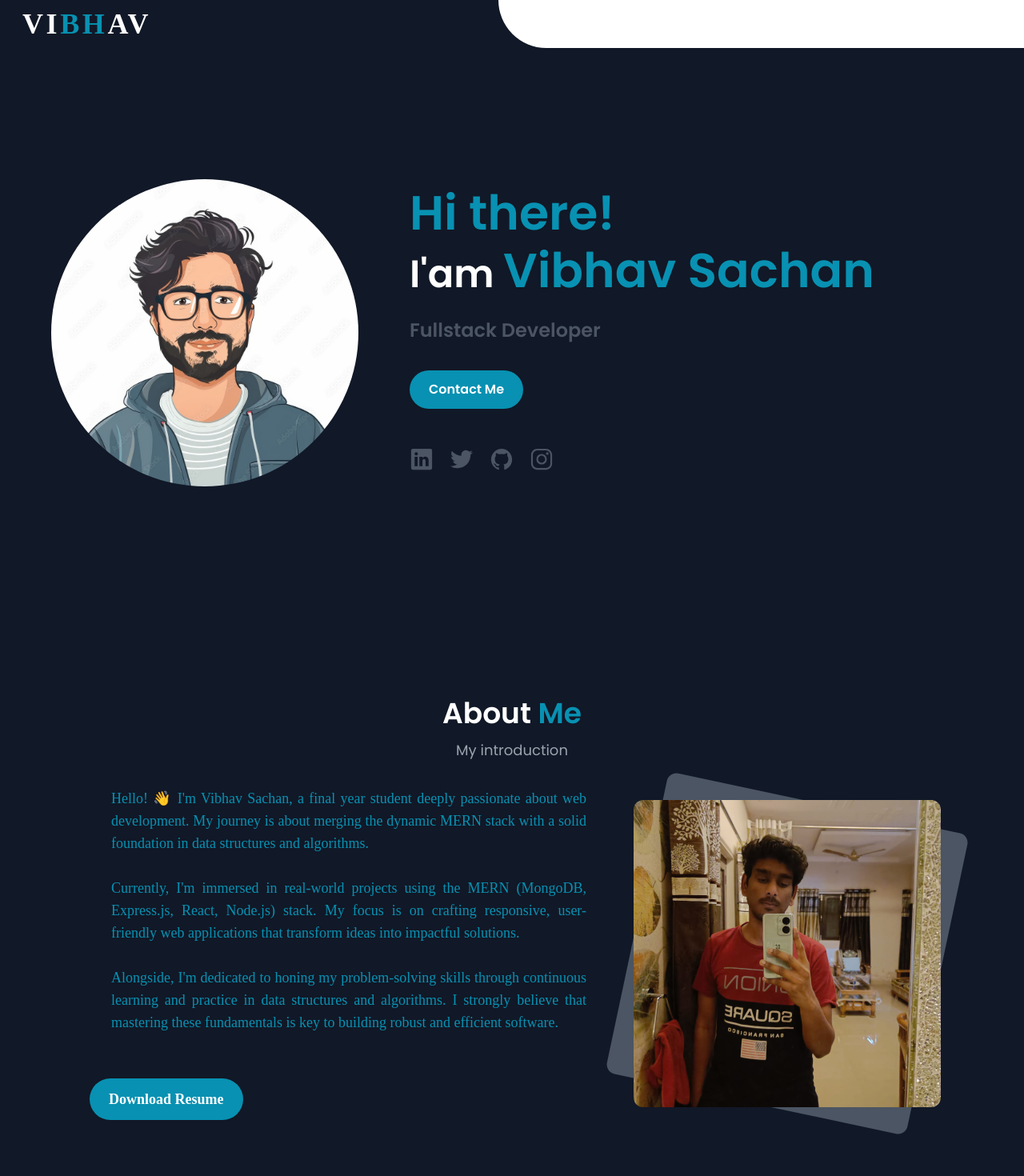
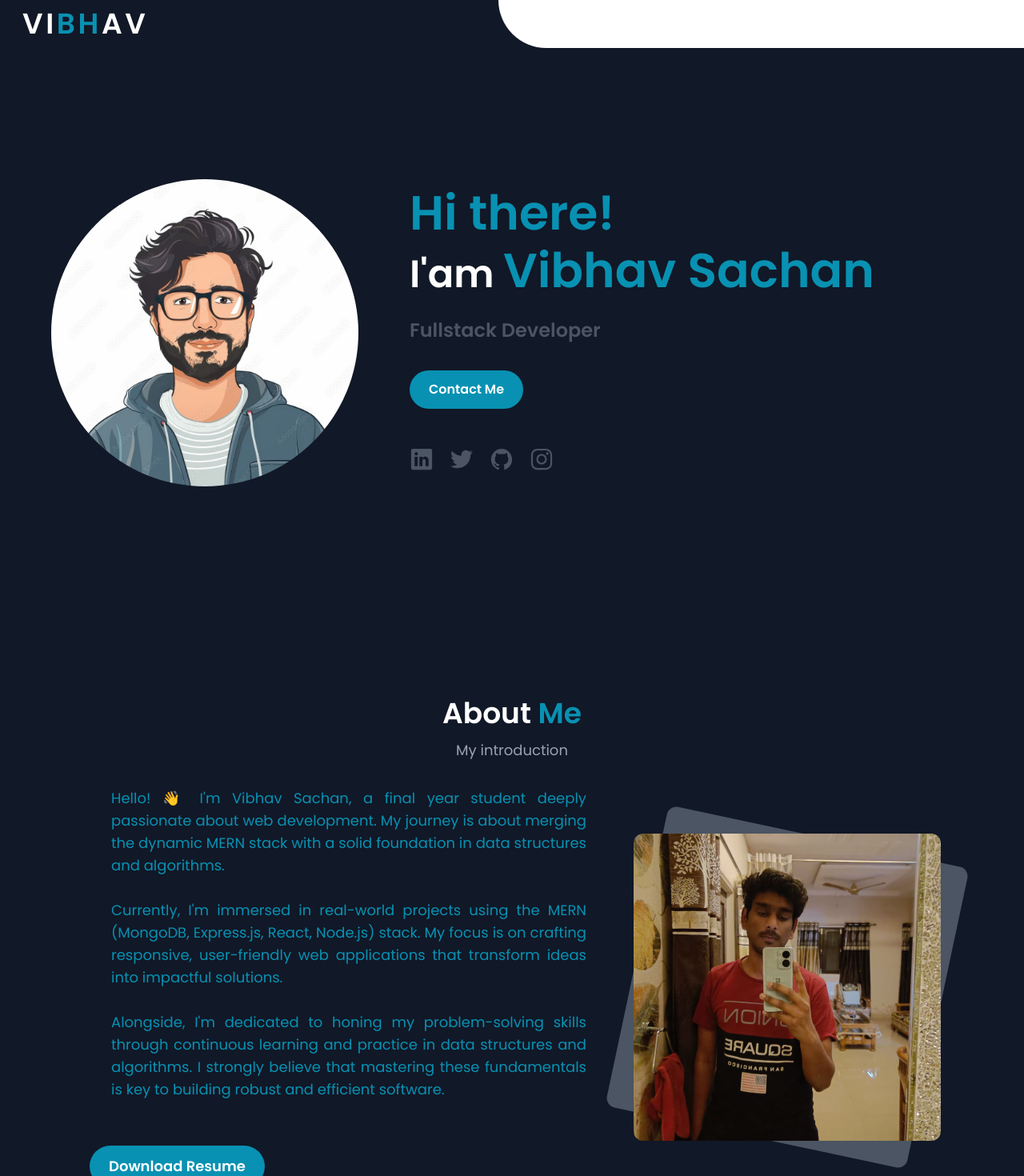
Before and after one commit to VibhavSachan46/react_portfolio-main, a React (Vite) app: page / in a window 1280 px wide. Shown: the top 1470 px of the page at 80% size. Built offline with nearby package versions, Linux system fonts and the light colour scheme.

Commit message:
font adjustment 2

```diff
--- a/src/components/About.jsx
+++ b/src/components/About.jsx
@@ -10,7 +10,7 @@ const About = () => {
         </h3>
         <p className="text-gray-400 my-3 text-lg">My introduction</p>
         <div className="flex md:flex-row flex-col-reverse items-center md:gap-6 gap-12 px-10 max-w-6xl mx-auto">
-          <div className="p-2 text-lg font-Heading">
+          <div className="p-2 text-lg">
             <div className="text-gray-300 my-3">
 
               <p className="text-justify leading-7 w-11/12 mx-auto text-cyan-600">
--- a/src/components/Navbar.jsx
+++ b/src/components/Navbar.jsx
@@ -24,7 +24,7 @@ const Navbar = () => {
       <div className="flex items-center justify-between">
         <div className="mx-7">
           <a href="/">
-            <h4 className="text-4xl uppercase font-bold font-Heading tracking-widest">
+            <h4 className="text-4xl uppercase font-bold tracking-widest">
               Vi<span className="text-cyan-600">bh</span>av
             </h4>
           </a>
```
